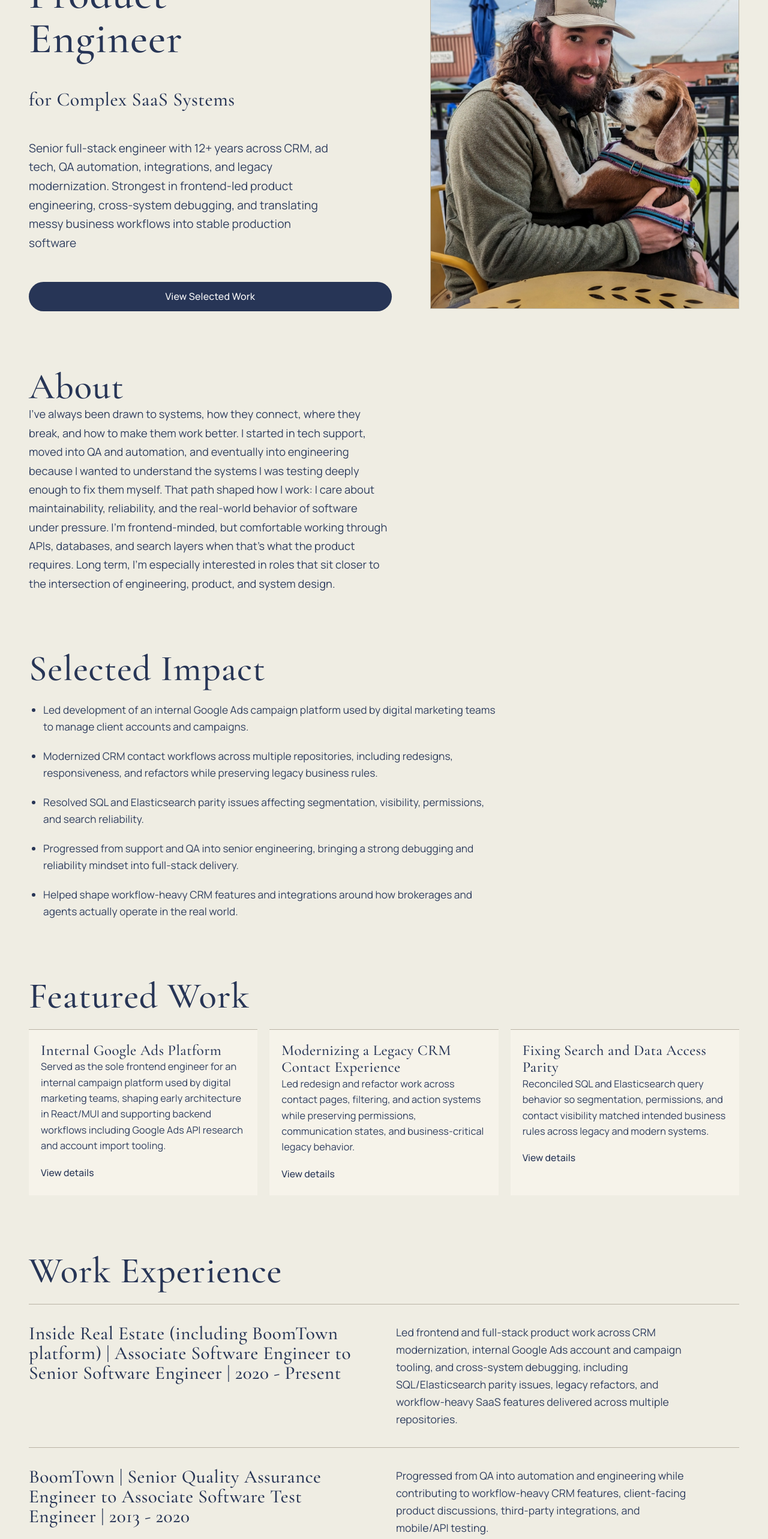
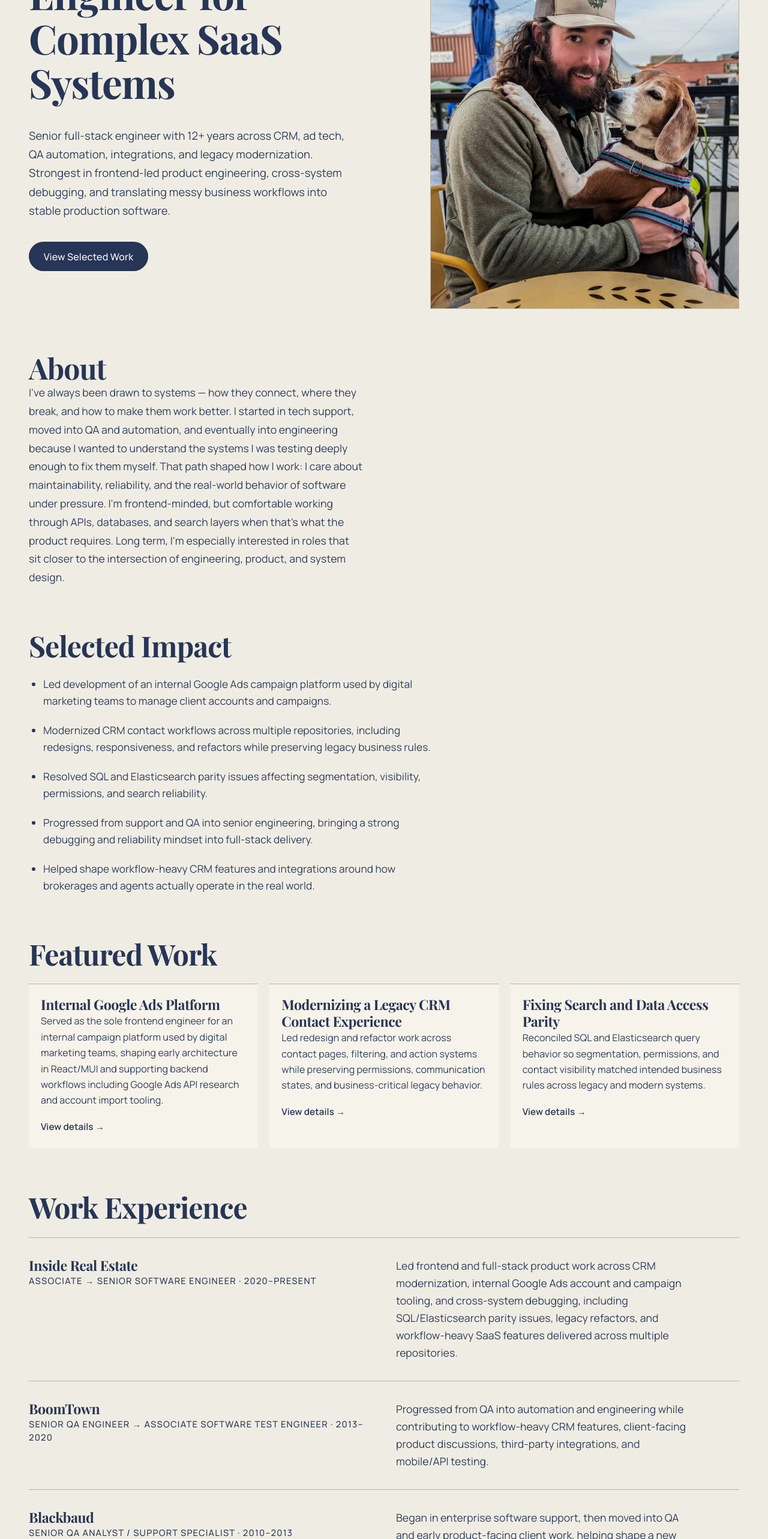
Before and after one commit to DJustice23/djustice23-site, a Next.js app: page / in a window 1280 px wide. Shown: the part 234-2800 px from the top of the page at 60% size. Built offline with nearby package versions, Linux system fonts and the light colour scheme.

Commit message:
style and site updates

```diff
--- a/src/app/globals.css
+++ b/src/app/globals.css
@@ -8,7 +8,7 @@
   --line: #b9b3a5;
   --action: #273556;
   --action-hover: #1f2d4c;
-  --font-display: "Cormorant Garamond", Georgia, "Times New Roman", serif;
+  --font-display: "Playfair Display", Georgia, "Times New Roman", serif;
   --font-body: "Manrope", "Avenir Next", "Helvetica Neue", Arial, sans-serif;
 }
 
@@ -48,8 +48,8 @@ h2,
 h3 {
   margin-top: 0;
   font-family: var(--font-display);
-  font-weight: 500;
-  letter-spacing: 0.015em;
+  font-weight: 700;
+  letter-spacing: -0.02em;
 }
 
 p {
--- a/src/app/page.tsx
+++ b/src/app/page.tsx
@@ -32,29 +32,29 @@ const featuredWork = [
   },
 ];
 
+const sectionH2 =
+  "text-[2.2rem] leading-[1.1] tracking-[-0.01em] text-[var(--foreground)] sm:text-[2.6rem] lg:text-[3rem]";
+
 export default function Home() {
   return (
     <main
       id="home"
-      className="mx-auto w-full max-w-[1400px] px-6 pb-24 pt-6 sm:pt-8 lg:px-12 lg:pt-10"
+      className="mx-auto w-full max-w-[1400px] px-6 pb-14 pt-6 sm:pt-8 lg:px-12 lg:pt-10"
     >
       <section className="grid items-start gap-10 lg:grid-cols-[1.08fr_0.92fr] lg:gap-16">
-        <div className="flex flex-col gap-10 lg:pt-2 sm:gap-12">
-          <h1 className="max-w-[12ch] text-[2.8rem] leading-[1.04] tracking-[0.01em] text-[var(--foreground)] sm:text-[3.45rem] lg:text-[4.45rem]">
-            Senior Product Engineer
+        <div className="flex flex-col gap-7 lg:pt-2 sm:gap-9">
+          <h1 className="max-w-[16ch] text-[2.8rem] font-bold leading-[1.1] tracking-[-0.02em] text-[var(--foreground)] sm:text-[3.4rem] lg:text-[4.2rem]">
+            Senior Full-Stack Engineer for Complex SaaS Systems
           </h1>
-          <h2 className="text-[1.55rem] leading-[1.08] tracking-[0.02em] text-[var(--foreground)] sm:text-[1.8rem] lg:text-[2rem]">
-            for Complex SaaS Systems
-          </h2>
 
-          <p className="max-w-[44ch] text-[1.12rem] leading-[1.65] text-[var(--foreground-soft)] sm:text-[1.2rem]">
+          <p className="max-w-[48ch] text-[1.08rem] leading-[1.7] text-[var(--foreground-soft)] sm:text-[1.15rem]">
             Senior full-stack engineer with 12+ years across CRM, ad tech, QA
             automation, integrations, and legacy modernization. Strongest in
             frontend-led product engineering, cross-system debugging, and
-            translating messy business workflows into stable production software
+            translating messy business workflows into stable production software.
           </p>
 
-          <a className="cta-btn" href="#projects">
+          <a className="cta-btn self-start" href="#projects">
             View Selected Work
           </a>
         </div>
@@ -71,33 +71,29 @@ export default function Home() {
         </div>
       </section>
 
-      <section id="about" className="pt-18 sm:pt-20 lg:pt-24">
-        <h2 className="text-[2.9rem] leading-none tracking-[0.015em] text-[var(--foreground)] sm:text-[3.4rem] lg:text-[3.8rem]">
-          About
-        </h2>
-        <p className="mt-6 max-w-[54ch] text-[1.08rem] leading-[1.72] text-[var(--foreground-soft)] sm:text-[1.14rem]">
-          I’ve always been drawn to systems, how they connect, where they break,
-          and how to make them work better. I started in tech support, moved
-          into QA and automation, and eventually into engineering because I
+      <section id="about" className="pt-12 sm:pt-14 lg:pt-18">
+        <h2 className={sectionH2}>About</h2>
+        <p className="mt-6 max-w-[52ch] text-[1.05rem] leading-[1.75] text-[var(--foreground-soft)] sm:text-[1.1rem]">
+          I've always been drawn to systems — how they connect, where they
+          break, and how to make them work better. I started in tech support,
+          moved into QA and automation, and eventually into engineering because I
           wanted to understand the systems I was testing deeply enough to fix
           them myself. That path shaped how I work: I care about
           maintainability, reliability, and the real-world behavior of software
-          under pressure. I’m frontend-minded, but comfortable working through
-          APIs, databases, and search layers when that’s what the product
-          requires. Long term, I’m especially interested in roles that sit
+          under pressure. I'm frontend-minded, but comfortable working through
+          APIs, databases, and search layers when that's what the product
+          requires. Long term, I'm especially interested in roles that sit
           closer to the intersection of engineering, product, and system design.
         </p>
       </section>
 
-      <section id="impact" className="pt-18 sm:pt-20 lg:pt-24">
-        <h2 className="text-[2.9rem] leading-none tracking-[0.015em] text-[var(--foreground)] sm:text-[3.4rem] lg:text-[3.8rem]">
-          Selected Impact
-        </h2>
+      <section id="impact" className="pt-12 sm:pt-14 lg:pt-18">
+        <h2 className={sectionH2}>Selected Impact</h2>
         <ul className="mt-6 list-disc space-y-5 pl-6 marker:text-[var(--foreground)]">
           {selectedImpact.map((item) => (
             <li
               key={item}
-              className="max-w-[72ch] text-[1.03rem] leading-[1.65] text-[var(--foreground-soft)] sm:text-[1.08rem]"
+              className="max-w-[62ch] text-[1.03rem] leading-[1.65] text-[var(--foreground-soft)] sm:text-[1.08rem]"
             >
               {item}
             </li>
@@ -105,43 +101,43 @@ export default function Home() {
         </ul>
       </section>
 
-      <section id="projects" className="pt-18 sm:pt-20 lg:pt-24">
-        <h2 className="text-[2.9rem] leading-none tracking-[0.015em] text-[var(--foreground)] sm:text-[3.4rem] lg:text-[3.8rem]">
-          Featured Work
-        </h2>
+      <section id="projects" className="pt-12 sm:pt-14 lg:pt-18">
+        <h2 className={sectionH2}>Featured Work</h2>
         <div className="mt-6 grid gap-5 md:grid-cols-3">
           {featuredWork.map((work) => (
             <article
               key={work.title}
               className="section-line bg-[var(--surface)] px-5 pb-6 pt-5"
             >
-              <h3 className="text-[1.55rem] leading-[1.15] tracking-[0.012em] text-[var(--foreground)]">
+              <h3 className="text-[1.45rem] leading-[1.2] tracking-[-0.01em] text-[var(--foreground)]">
                 {work.title}
               </h3>
-              <p className="mt-3 text-[1.02rem] leading-[1.62] text-[var(--foreground-soft)]">
+              <p className="mt-3 text-[1rem] leading-[1.65] text-[var(--foreground-soft)]">
                 {work.description}
               </p>
               <Link
-                className="mt-5 inline-flex text-[0.98rem] font-medium text-[var(--foreground)] underline"
+                className="mt-5 inline-flex text-[0.95rem] font-semibold text-[var(--foreground)] underline underline-offset-2"
                 href={work.href}
               >
-                View details
+                View details →
               </Link>
             </article>
           ))}
         </div>
       </section>
 
-      <section id="experience" className="pt-18 sm:pt-20 lg:pt-24">
-        <h2 className="text-[2.9rem] leading-none tracking-[0.015em] text-[var(--foreground)] sm:text-[3.4rem] lg:text-[3.8rem]">
-          Work Experience
-        </h2>
+      <section id="experience" className="pt-12 sm:pt-14 lg:pt-18">
+        <h2 className={sectionH2}>Work Experience</h2>
         <div className="mt-6">
           <div className="section-line grid gap-5 py-8 md:grid-cols-2 md:gap-10">
-            <h3 className="text-[1.95rem] leading-[1.06] tracking-[0.012em] text-[var(--foreground)]">
-              Inside Real Estate (including BoomTown platform) | Associate
-              Software Engineer to Senior Software Engineer | 2020 - Present
-            </h3>
+            <div>
+              <h3 className="text-[1.45rem] leading-[1.2] tracking-[-0.01em] text-[var(--foreground)]">
+                Inside Real Estate
+              </h3>
+              <p className="mt-1 text-[0.92rem] font-medium uppercase tracking-[0.08em] text-[var(--foreground-soft)]">
+                Associate → Senior Software Engineer · 2020–Present
+              </p>
+            </div>
             <p className="max-w-[46ch] text-[1.05rem] leading-[1.65] text-[var(--foreground-soft)] sm:text-[1.1rem]">
               Led frontend and full-stack product work across CRM modernization,
               internal Google Ads account and campaign tooling, and cross-system
@@ -151,10 +147,14 @@ export default function Home() {
             </p>
           </div>
           <div className="section-line grid gap-5 py-8 md:grid-cols-2 md:gap-10">
-            <h3 className="text-[1.95rem] leading-[1.06] tracking-[0.012em] text-[var(--foreground)]">
-              BoomTown | Senior Quality Assurance Engineer to Associate Software
-              Test Engineer | 2013 - 2020
-            </h3>
+            <div>
+              <h3 className="text-[1.45rem] leading-[1.2] tracking-[-0.01em] text-[var(--foreground)]">
+                BoomTown
+              </h3>
+              <p className="mt-1 text-[0.92rem] font-medium uppercase tracking-[0.08em] text-[var(--foreground-soft)]">
+                Senior QA Engineer → Associate Software Test Engineer · 2013–2020
+              </p>
+            </div>
             <p className="max-w-[46ch] text-[1.05rem] leading-[1.65] text-[var(--foreground-soft)] sm:text-[1.1rem]">
               Progressed from QA into automation and engineering while
               contributing to workflow-heavy CRM features, client-facing product
@@ -162,9 +162,14 @@ export default function Home() {
             </p>
           </div>
           <div className="section-line grid gap-5 py-8 md:grid-cols-2 md:gap-10">
-            <h3 className="text-[1.95rem] leading-[1.06] tracking-[0.012em] text-[var(--foreground)]">
-              Blackbaud | Senior QA Analyst / Support Specialist | 2010 - 2013
-            </h3>
+            <div>
+              <h3 className="text-[1.45rem] leading-[1.2] tracking-[-0.01em] text-[var(--foreground)]">
+                Blackbaud
+              </h3>
+              <p className="mt-1 text-[0.92rem] font-medium uppercase tracking-[0.08em] text-[var(--foreground-soft)]">
+                Senior QA Analyst / Support Specialist · 2010–2013
+              </p>
+            </div>
             <p className="max-w-[46ch] text-[1.05rem] leading-[1.65] text-[var(--foreground-soft)] sm:text-[1.1rem]">
               Began in enterprise software support, then moved into QA and early
               product-facing client work, helping shape a new ticketing platform
@@ -175,10 +180,8 @@ export default function Home() {
         </div>
       </section>
 
-      <section id="education" className="pt-18 sm:pt-20 lg:pt-24">
-        <h2 className="text-[2.9rem] leading-none tracking-[0.015em] text-[var(--foreground)] sm:text-[3.4rem] lg:text-[3.8rem]">
-          Education
-        </h2>
+      <section id="education" className="pt-12 sm:pt-14 lg:pt-18">
+        <h2 className={sectionH2}>Education</h2>
         <div className="mt-6">
           <p className="max-w-[46ch] text-[1.05rem] leading-[1.65] text-[var(--foreground-soft)] sm:text-[1.1rem]">
             B.A. in Electronic Media/Broadcasting with a Business minor from
@@ -191,13 +194,11 @@ export default function Home() {
         </div>
       </section>
 
-      <section id="contact" className="pt-18 sm:pt-20 lg:pt-24">
-        <h2 className="text-[2.9rem] leading-none tracking-[0.015em] text-[var(--foreground)] sm:text-[3.4rem] lg:text-[3.8rem]">
-          Contact
-        </h2>
+      <section id="contact" className="pt-12 sm:pt-14 lg:pt-18">
+        <h2 className={sectionH2}>Contact</h2>
         <p className="mt-5 max-w-[46ch] text-[1.05rem] leading-[1.65] text-[var(--foreground-soft)] sm:text-[1.1rem]">
-          If you’re building something interesting or just want to connect, feel
-          free to reach out. I’m always up for thoughtful conversations about
+          If you're building something interesting or just want to connect, feel
+          free to reach out. I'm always up for thoughtful conversations about
           engineering, product, and making useful things better.
         </p>
         <div className="mt-7 flex flex-wrap gap-4 pb-4">
--- a/src/components/NavBar.tsx
+++ b/src/components/NavBar.tsx
@@ -3,8 +3,6 @@
 import { useEffect, useState } from "react";
 import Link from "next/link";
 import { usePathname } from "next/navigation";
-
-const showSiteInfo = process.env.NODE_ENV !== "production";
 
 const homeLinks = [
   { href: "#home", label: "Home" },
@@ -18,18 +16,15 @@ const homeLinks = [
 
 const siteLinks = [
   { href: "/", label: "Home" },
+  { href: "/site-info", label: "Site Info" },
 ];
 
 export default function NavBar() {
   const pathname = usePathname();
   const links =
     pathname === "/"
-      ? showSiteInfo
-        ? [...homeLinks, { href: "/site-info", label: "Site Info" }]
-        : homeLinks
-      : showSiteInfo
-        ? [...siteLinks, { href: "/site-info", label: "Site Info" }]
-        : siteLinks;
+      ? [...homeLinks, { href: "/site-info", label: "Site Info" }]
+      : siteLinks;
   const sectionLinks = homeLinks.filter((link) => link.href.startsWith("#"));
   const [activeSectionHref, setActiveSectionHref] = useState("#home");
 
@@ -95,7 +90,7 @@ export default function NavBar() {
       <div className="mx-auto flex h-16 w-full max-w-[1400px] items-center justify-between px-6 lg:px-12">
         <Link
           href="/"
-          className="text-[2.15rem] leading-none tracking-[0.01em] text-[var(--foreground)]"
+          className="text-[1.5rem] leading-none tracking-[-0.01em] text-[var(--foreground)]"
         >
           David C. Justice
         </Link>
```
Also changed, not shown: src/app/layout.tsx (+5 -4 lines).
